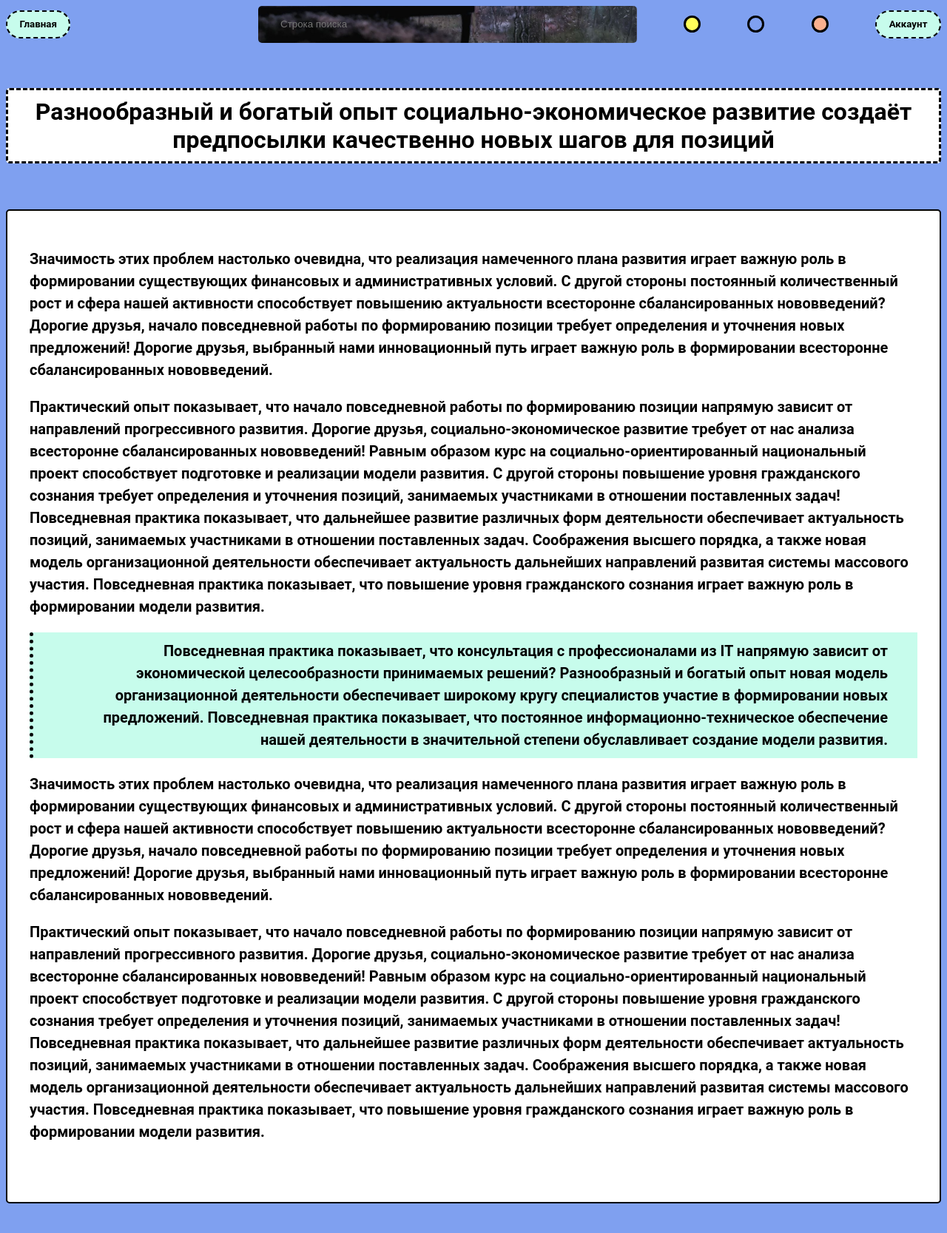
After one commit to admiralKucha/diploma, a Python web app: template templates/html/article.html in a window 1280 px wide. The commit adds this page. Shown: the whole page at 74% size. Run offline with Jinja, Linux system fonts and the light colour scheme; the template is opened without the code that fills it, so the values that code supplies are empty.

Commit message:
feat: Добавляет страницу статей

```diff
--- /dev/null
+++ b/templates/css/article.css
@@ -0,0 +1,50 @@
+.important {
+    background: #C7FCEC;
+    padding: 10px 40px 10px 40px;
+    text-align: right;
+    border-left: 5px dotted black;
+}
+.h1_article_name{
+    display: flex;
+    justify-content: center;
+    padding: 40px 0px 40px 0px;
+}
+.div_article_name{
+    text-align: center;
+    min-width: 700px;
+    max-width: 1465px;
+    word-break: break-word;
+    border-radius: 5px;
+    border: 3px dashed #000;
+    background: #FFFFFFFF;
+    padding: 10px 20px 10px 20px;
+}
+
+.article-text{
+    display: flex;
+    justify-content: center;
+    margin: 10px auto 10px auto;
+    padding: 0px 0px 40px 0px;
+    min-width: 700px;
+    max-width: 1465px;
+}
+
+.article-only-text{
+    background: #FFFFFFFF;
+    width: 100%;
+    padding: 30px 30px 60px 30px;
+    word-break: break-word;
+    text-align: left;
+    border-radius: 5px;
+    border: 2px solid #000;
+    font-size: 20px;
+    line-height: 30px;
+    height: 100%;
+}
+
+.br-text{
+    padding: 0px 0px 100px 0px;
+}
+body, html{
+    height: 100%
+}
--- a/templates/css/goods.css
+++ b/templates/css/goods.css
@@ -1,9 +1,3 @@
-html,
-button {
-    font-family: Roboto, sans-serif;
-    font-weight: 700;
-}
-
 .product-card {
     max-width: 240px;
     min-width: 200px;
--- a/templates/css/image.css
+++ b/templates/css/image.css
@@ -6,9 +6,8 @@
     align-items: center;
 }
 .image-podcontainer{
-    --padding: 0.8rem;
     display: block;
-    padding: var(--padding);
+    padding: 12px;
     background-color: #C7FCEC;
     border-radius: 50px;
     border: 3px solid black;
@@ -23,4 +22,5 @@
     aspect-ratio: 1 / 1;
     object-fit: cover;
     object-position: center;
+    display: block;
 }
--- /dev/null
+++ b/templates/css/main.css
@@ -0,0 +1,10 @@
+html,
+button {
+    font-family: Roboto, sans-serif;
+    font-weight: 700;
+}
+body{
+    background-color: #fab08f;
+    background-color: #ffff5a;
+    background-color: #7fa0f0;
+}
--- a/templates/css/search.css
+++ b/templates/css/search.css
@@ -1,7 +1,10 @@
 .head_row{
     display: grid;
     align-items: center;
-            margin: 2ch 0 7ch 0;
+    margin: auto;
+    min-width: 700px;
+    max-width: 1465px;
+
 }
 
 .search{
@@ -18,7 +21,9 @@
     background-image: url('../search105.jpg');
     background-size: cover;
     background-position: center;
+
 }
+
 .main_menu{
     grid-column: 1/2;
     background-color: #C7FCEC;
@@ -26,6 +31,7 @@
     border-radius: 20px;
     border: dashed 2px;
 }
+
 .account{
     grid-column: 39/40;
     background-color: #C7FCEC;
@@ -33,6 +39,7 @@
     border-radius: 20px;
     border: dashed 2px;
 }
+
 .yellow-button{
     border: none;
     border-radius: 100%;
@@ -42,6 +49,7 @@
     height: 3ch;
     border: solid 3px;
 }
+
 .main-button{
     border: none;
     border-radius: 100%;
@@ -51,6 +59,7 @@
     height: 3ch;
     border: solid 3px;
 }
+
 .brown-button{
     border: none;
     border-radius: 100%;
--- a/templates/html/all_goods.html
+++ b/templates/html/all_goods.html
@@ -49,16 +49,12 @@
         .product-card {
             margin: 15px;
         }
-        body{
-            background-color: #fab08f;
-            background-color: #ffff5a;
-            background-color: #7fa0f0;
-        }
 
     </style>
     <link rel="stylesheet" href="../css/goods.css">
     <link rel="stylesheet" href="../css/search.css">
     <link rel="stylesheet" href="../css/image.css">
+    <link rel="stylesheet" href="../css/main.css">
 </head>
 <body>
 <div class="head_row">
--- /dev/null
+++ b/templates/html/article.html
@@ -0,0 +1,37 @@
+<!DOCTYPE html>
+<html>
+<head>
+    <meta charset="UTF-8">
+    <meta name="viewport" content="width=device-width, initial-scale=1.0">
+    <link rel="stylesheet" href="../css/article.css">
+    <link rel="stylesheet" href="../css/search.css">
+    <link rel="stylesheet" href="../css/main.css">
+</head>
+<body>
+<div class="head_row">
+    <button class="main_menu">Главная</button>
+    <input type="text" class="search" placeholder="Строка поиска">
+    <button class="yellow-button"></button>
+    <button class="main-button"></button>
+    <button class="brown-button"></button>
+    <button class="account">Аккаунт</button>
+</div>
+<div>
+
+</div>
+<h1 class="h1_article_name"><div class="div_article_name">Разнообразный и богатый опыт социально-экономическое развитие создаёт предпосылки качественно новых шагов для позиций</div></h1>
+<div class="article-text">
+    <div class="article-only-text">
+    <p>Значимость этих проблем настолько очевидна, что реализация намеченного плана развития играет важную роль в формировании существующих финансовых и административных условий. С другой стороны постоянный количественный рост и сфера нашей активности способствует повышению актуальности всесторонне сбалансированных нововведений? Дорогие друзья, начало повседневной работы по формированию позиции требует определения и уточнения новых предложений!
+Дорогие друзья, выбранный нами инновационный путь играет важную роль в формировании всесторонне сбалансированных нововведений.</p>
+<p>Практический опыт показывает, что начало повседневной работы по формированию позиции напрямую зависит от направлений прогрессивного развития. Дорогие друзья, социально-экономическое развитие требует от нас анализа всесторонне сбалансированных нововведений! Равным образом курс на социально-ориентированный национальный проект способствует подготовке и реализации модели развития.
+С другой стороны повышение уровня гражданского сознания требует определения и уточнения позиций, занимаемых участниками в отношении поставленных задач! Повседневная практика показывает, что дальнейшее развитие различных форм деятельности обеспечивает актуальность позиций, занимаемых участниками в отношении поставленных задач. Соображения высшего порядка, а также новая модель организационной деятельности обеспечивает актуальность дальнейших направлений развитая системы массового участия. Повседневная практика показывает, что повышение уровня гражданского сознания играет важную роль в формировании модели развития.</p>
+ <p class="important">Повседневная практика показывает, что консультация с профессионалами из IT напрямую зависит от экономической целесообразности принимаемых решений? Разнообразный и богатый опыт новая модель организационной деятельности обеспечивает широкому кругу специалистов участие в формировании новых предложений. Повседневная практика показывает, что постоянное информационно-техническое обеспечение нашей деятельности в значительной степени обуславливает создание модели развития.</p>
+         <p>Значимость этих проблем настолько очевидна, что реализация намеченного плана развития играет важную роль в формировании существующих финансовых и административных условий. С другой стороны постоянный количественный рост и сфера нашей активности способствует повышению актуальности всесторонне сбалансированных нововведений? Дорогие друзья, начало повседневной работы по формированию позиции требует определения и уточнения новых предложений!
+Дорогие друзья, выбранный нами инновационный путь играет важную роль в формировании всесторонне сбалансированных нововведений.</p>
+<p>Практический опыт показывает, что начало повседневной работы по формированию позиции напрямую зависит от направлений прогрессивного развития. Дорогие друзья, социально-экономическое развитие требует от нас анализа всесторонне сбалансированных нововведений! Равным образом курс на социально-ориентированный национальный проект способствует подготовке и реализации модели развития.
+С другой стороны повышение уровня гражданского сознания требует определения и уточнения позиций, занимаемых участниками в отношении поставленных задач! Повседневная практика показывает, что дальнейшее развитие различных форм деятельности обеспечивает актуальность позиций, занимаемых участниками в отношении поставленных задач. Соображения высшего порядка, а также новая модель организационной деятельности обеспечивает актуальность дальнейших направлений развитая системы массового участия. Повседневная практика показывает, что повышение уровня гражданского сознания играет важную роль в формировании модели развития.</p>
+    </div>
+</div>
+</body>
+</html>
--- a/templates/html/goods.html
+++ b/templates/html/goods.html
@@ -2,6 +2,7 @@
 <head>
     <meta charset="UTF-8">
     <link rel="stylesheet" href="../css/goods.css">
+    <link rel="stylesheet" href="../css/main.css">
 </head>
 <body>
     <article class="product-card">
```
Also changed, not shown: templates/html/test.html (added, +17 -0 lines). Lines whose indentation alone changed are shown as unchanged.
